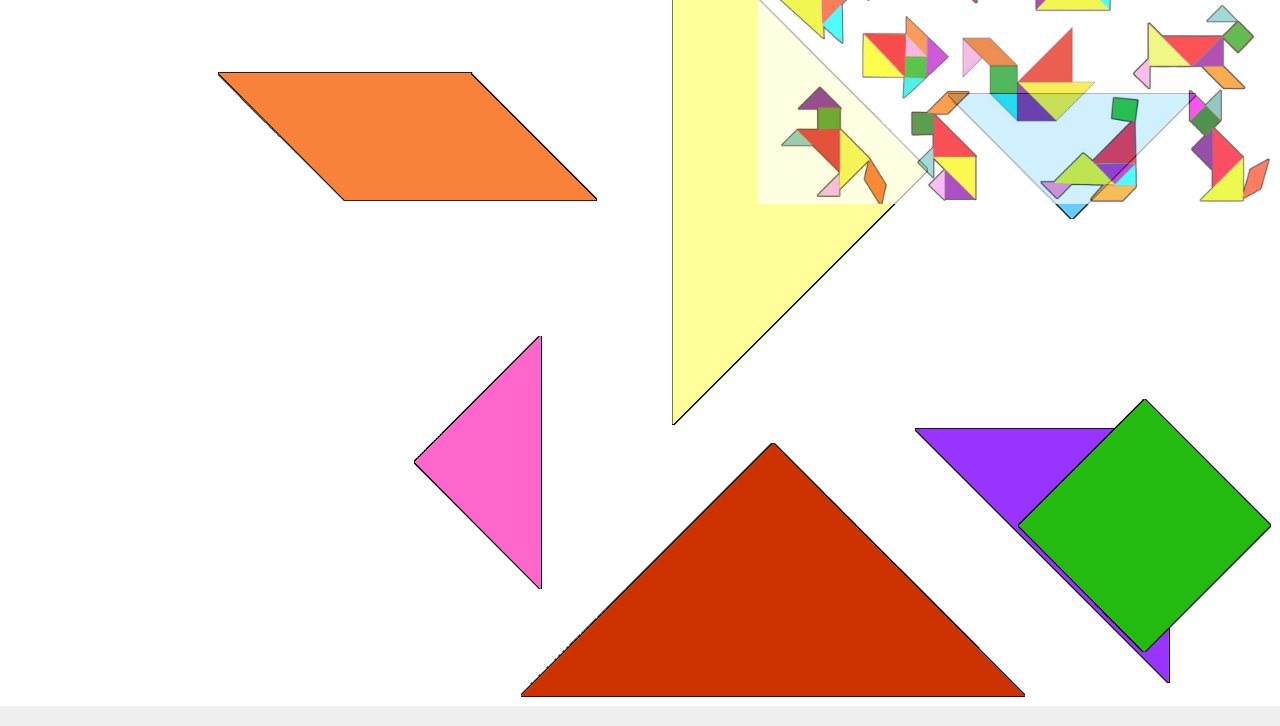
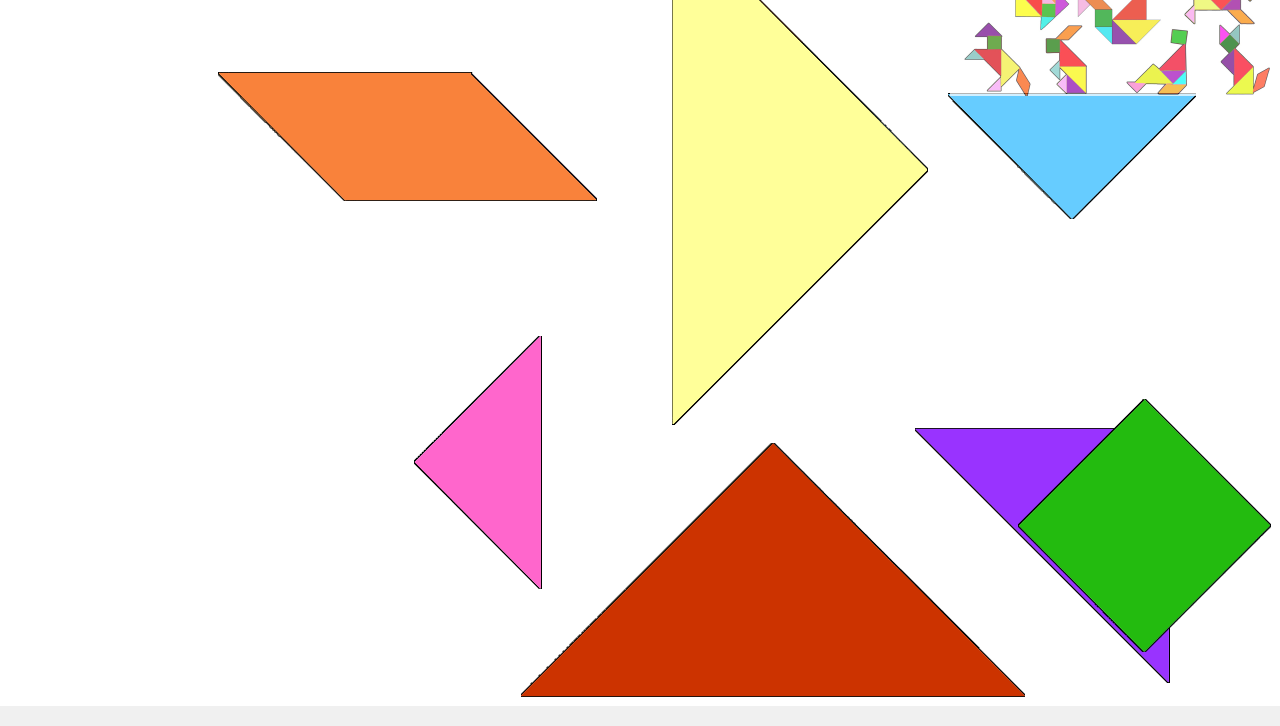
Before and after one commit to plesaren/knightgirl, a plain HTML site: page index.html in a window 1280 px wide. Shown: the part 94-820 px from the top of the page. Drawn offline with Linux system fonts and the light colour scheme.

Commit message:
Add files via upload

```diff
--- a/index.html
+++ b/index.html
@@ -3,15 +3,12 @@
 <html lang="th">
 <head>
   <meta charset="UTF-8" />
-  <meta name="viewport" content="width=device-width, initial-scale=1.0" />
   <title>เกมต่อชิ้นส่วนประกอบย่อย</title>
   <style>
     html, body {
       margin: 0;
       padding: 0;
       height: 100%;
-      width: 100%;
-      overflow: hidden;
       font-family: sans-serif;
       background: #f0f0f0;
     }
@@ -67,7 +64,7 @@
   position: absolute;
   top: 10px;
   right: 10px;
-      max-width: 40%;
+  max-width: 25%;
   height: auto;
   opacity: 0.7;
   pointer-events: none;
@@ -136,12 +133,14 @@
 
         function onPointerMove(e) {
           const containerRect = container.getBoundingClientRect();
+          const elRect = el.getBoundingClientRect();
           let x = e.clientX - containerRect.left - offsetX;
           let y = e.clientY - containerRect.top - offsetY;
           x = Math.max(0, Math.min(x, container.clientWidth - el.offsetWidth));
           y = Math.max(0, Math.min(y, container.clientHeight - el.offsetHeight));
           el.style.left = x + 'px';
           el.style.top = y + 'px';
+
         }
 
         function onPointerUp() {
@@ -154,6 +153,11 @@
       }
 
       el.addEventListener('pointerdown', onPointerDown);
+
+      let lastAngle = 0;
+      let rotating = false;
+
+
     }
 
     function applyTransform(el) {
```
Lines whose indentation alone changed are shown as unchanged.
